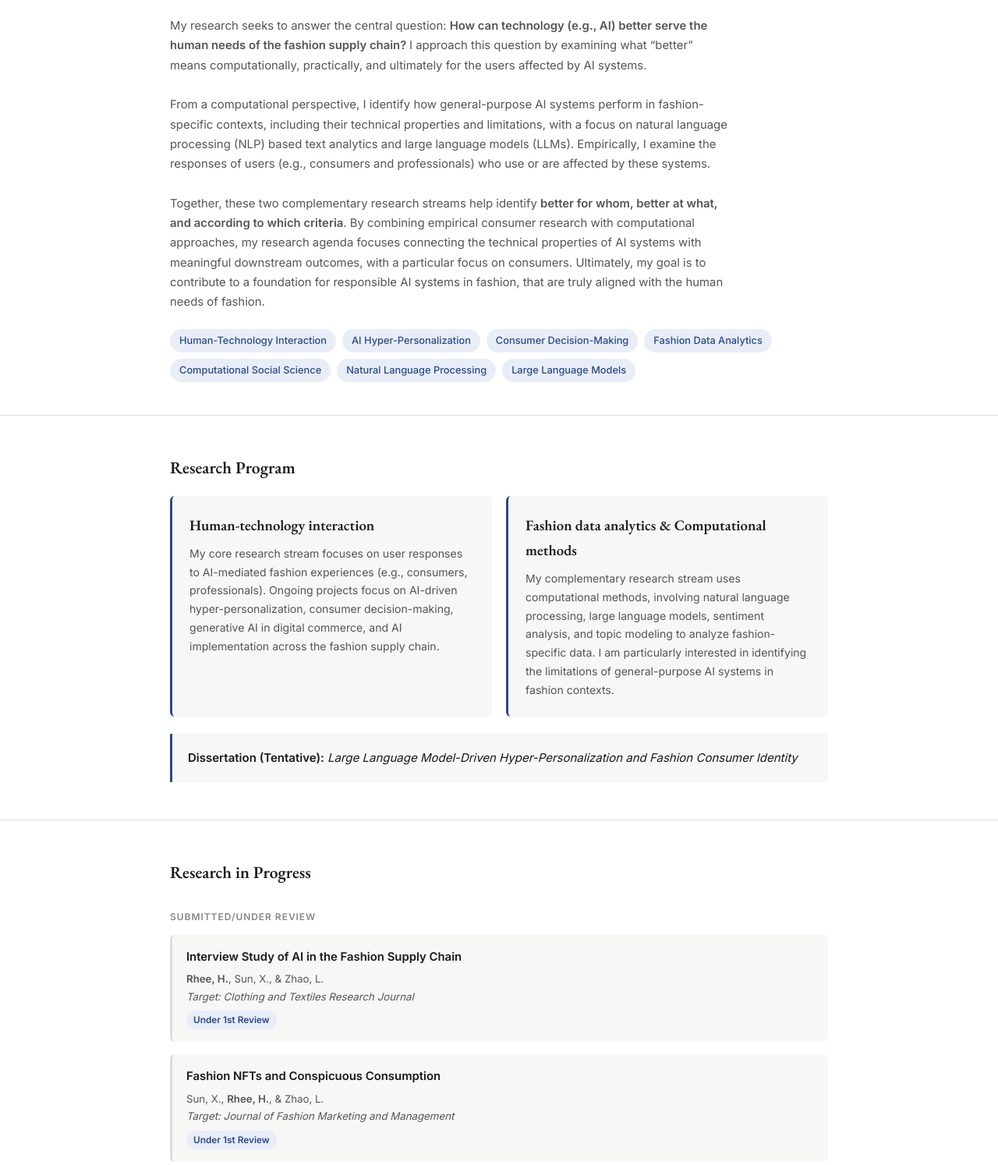
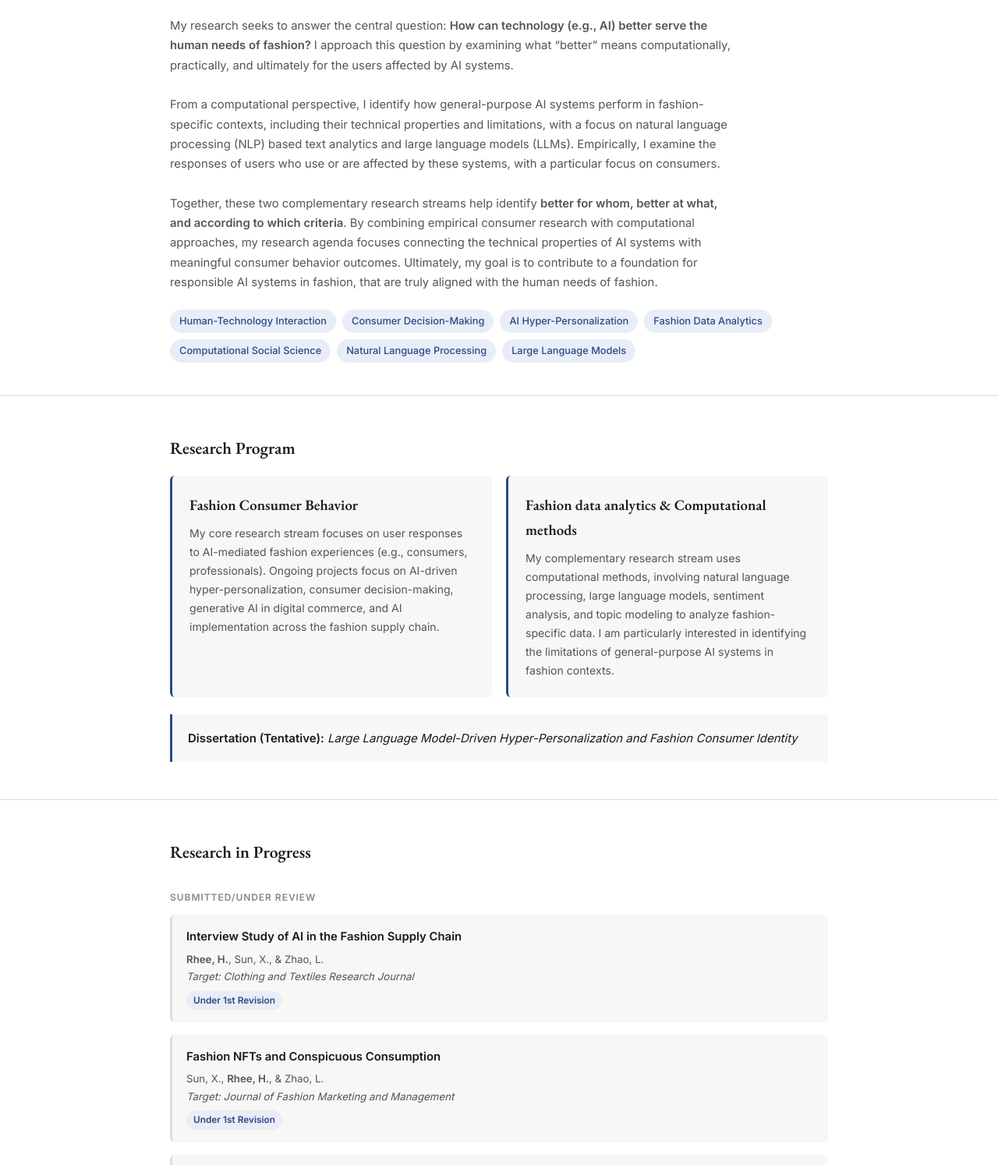
Before and after one commit to lhjrhee/profile, a plain HTML site: page research.html in a window 1280 px wide. Shown: the part 159-1653 px from the top of the page at 78% size. Drawn offline with nearby package versions, Linux system fonts and the light colour scheme.

Commit message:
Refine research description and publication status
Updated research focus and terminology for clarity and precision.

```diff
--- a/research.html
+++ b/research.html
@@ -496,22 +496,22 @@
     </h1>
 
     <p class="intro">
-      My research seeks to answer the central question: <b> How can technology (e.g., AI) better serve the human needs of the fashion supply chain? </b>
+      My research seeks to answer the central question: <b> How can technology (e.g., AI) better serve the human needs of fashion? </b>
       I approach this question by examining what “better” means computationally, practically, and ultimately for the users affected by AI systems.<br><br>
       From a computational perspective, I identify how general-purpose AI systems perform in fashion-specific contexts,
       including their technical properties and limitations, with a focus on natural language processing (NLP) based text analytics and large language models (LLMs).
-      Empirically, I examine the responses of users (e.g., consumers and professionals) who use or are affected by these systems.
+      Empirically, I examine the responses of users who use or are affected by these systems, with a particular focus on consumers.
       <br> <br> Together, these two complementary research streams help identify <b>better for whom, better at what, and according to which criteria</b>.
       By combining empirical consumer research with computational approaches,
-      my research agenda focuses connecting the technical properties of AI systems with meaningful downstream outcomes, with a particular focus on consumers.
+      my research agenda focuses connecting the technical properties of AI systems with meaningful consumer behavior outcomes.
       Ultimately, my goal is to contribute to a foundation for responsible AI systems in fashion, that are truly aligned with the human needs of fashion.
 
     </p>
 
     <div class="interests">
       <span class="tag">Human-Technology Interaction</span>
+      <span class="tag">Consumer Decision-Making</span>
       <span class="tag">AI Hyper-Personalization</span>
-      <span class="tag">Consumer Decision-Making</span>
       <span class="tag">Fashion Data Analytics</span>
       <span class="tag">Computational Social Science</span>
       <span class="tag">Natural Language Processing</span>
@@ -529,7 +529,7 @@
     <div class="stream-grid">
 
       <div class="stream-card">
-        <h3>Human-technology interaction</h3>
+        <h3>Fashion Consumer Behavior</h3>
         <p>
           My core research stream focuses on user responses to
           AI-mediated fashion experiences (e.g., consumers, professionals). Ongoing projects focus on AI-driven
@@ -575,7 +575,7 @@
           <strong>Rhee, H.</strong>, Sun, X., &amp; Zhao, L.
         </div>
         <div class="pub-venue">Target: Clothing and Textiles Research Journal</div>
-        <span class="badge">Under 1st Review</span>
+        <span class="badge">Under 1st Revision</span>
       </div>
 
       <div class="pub-item">
@@ -586,7 +586,7 @@
           Sun, X., <strong>Rhee, H.</strong>, &amp; Zhao, L.
         </div>
         <div class="pub-venue">Target: Journal of Fashion Marketing and Management</div>
-        <span class="badge">Under 1st Review</span>
+        <span class="badge">Under 1st Revision</span>
       </div>
 
       <div class="pub-item">
```
